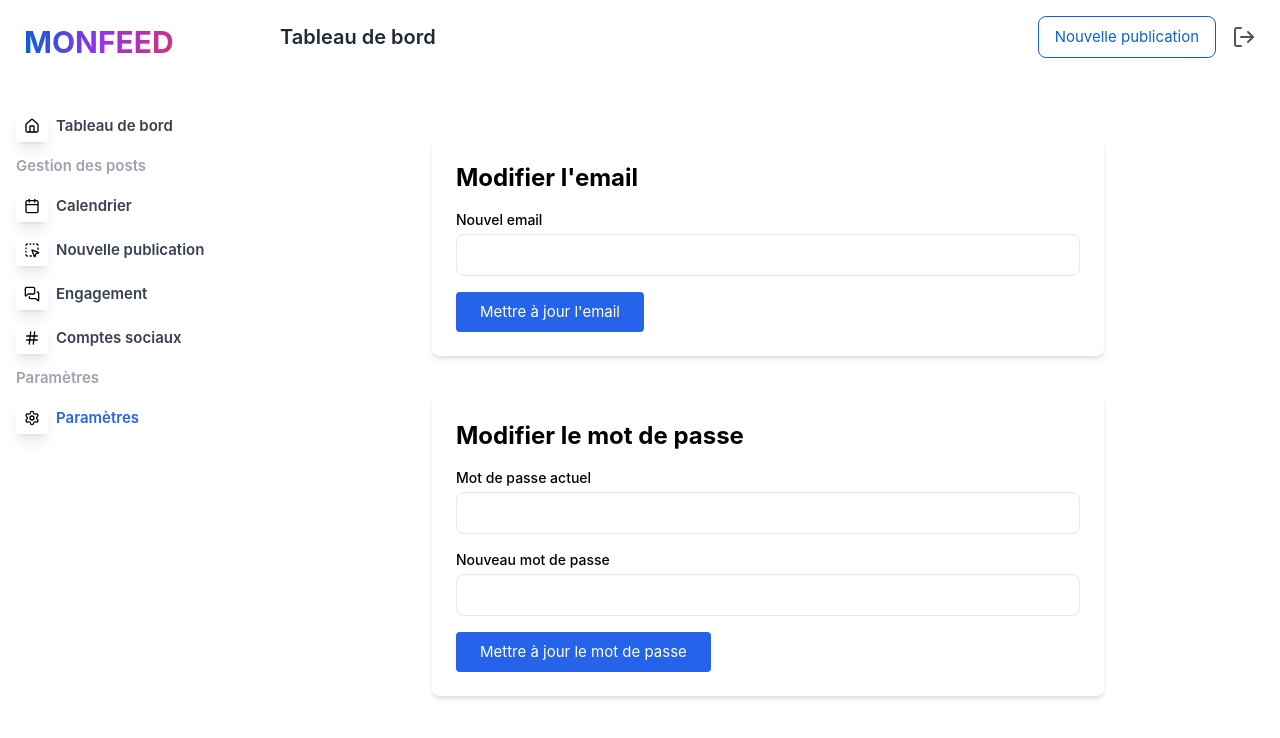
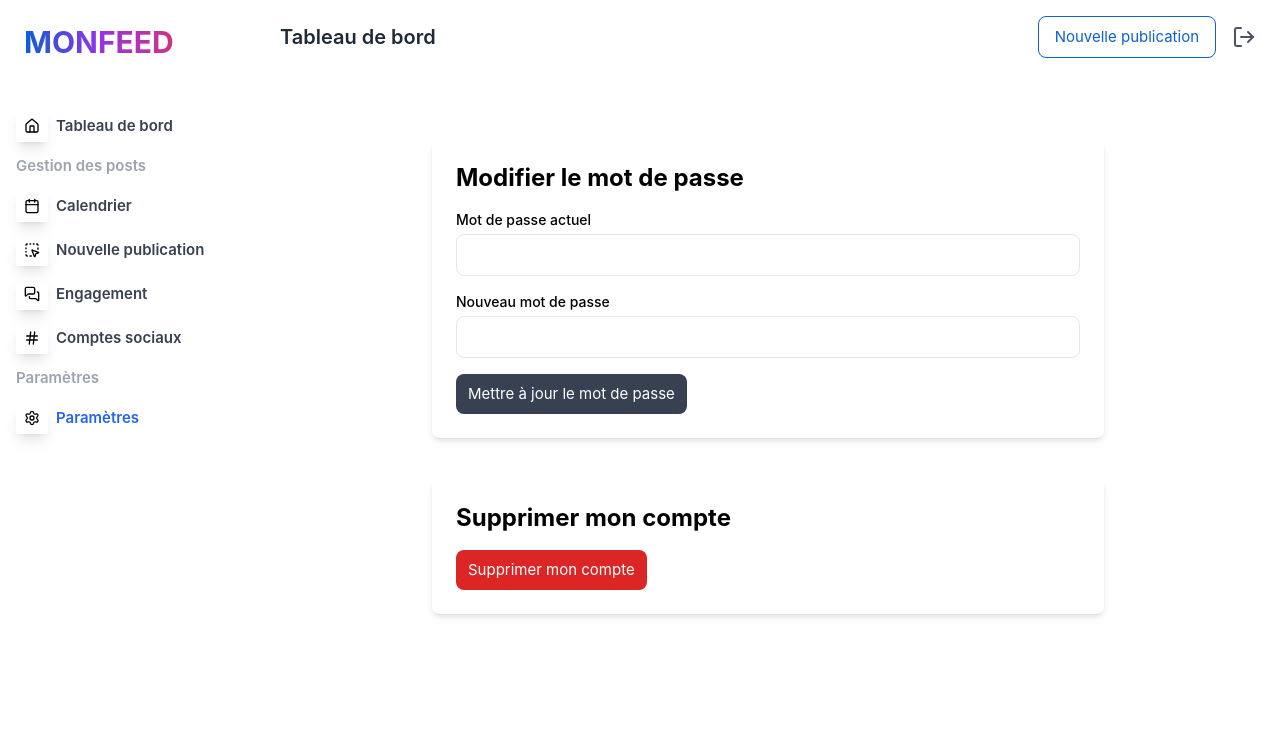
Before and after one commit to mehdidarmiche/monfeed-front, a Vue app in the folder front/: page /dashboard/settings in a window 1280 px wide. Shown: the top 738 px of the page. Built offline with nearby package versions, Linux system fonts and the light colour scheme; sample sign-in values are in the browser's storage.

Commit message:
feat: enhance Calendar and Settings views with improved layout and functionality

```diff
--- a/front/src/views/dashboard/CalendarView.vue
+++ b/front/src/views/dashboard/CalendarView.vue
@@ -1,7 +1,18 @@
 <template>
-  <DashboardLayout />
+  <DashboardLayout>
+    <vue-cal locale="fr" view="month" :views="['week', 'month']">
+      <template #header="{ view, availableViews }">
+        <div v-html="view.title" class="text-center"></div>
+      </template>
+    </vue-cal>
+  </DashboardLayout>
 </template>
 
 <script setup>
 import DashboardLayout from '@/components/dashboard/DashboardLayout.vue'
+import { VueCal, useLocale } from 'vue-cal'
+import 'vue-cal/style'
+import Translations from 'vue-cal/i18n/fr'
+
+useLocale(Translations)
 </script>
--- a/front/src/views/dashboard/SettingsView.vue
+++ b/front/src/views/dashboard/SettingsView.vue
@@ -1,29 +1,7 @@
 <template>
   <DashboardLayout>
     <div class="max-w-2xl mx-auto mt-10 space-y-10">
-      <!-- Modifier email -->
-      <div class="bg-white p-6 rounded-lg shadow-md">
-        <h2 class="text-2xl font-bold mb-4">Modifier l'email</h2>
-        <form @submit.prevent="updateEmail" class="space-y-4">
-          <div>
-            <label class="block text-sm font-medium mb-1">Nouvel email</label>
-            <input
-              type="email"
-              v-model="newEmail"
-              required
-              class="w-full p-2 border rounded-lg focus:ring focus:ring-purple-400"
-            />
-          </div>
-          <button
-            type="submit"
-            class="bg-blue-600 text-white py-2 px-6 rounded hover:bg-blue-700 transition"
-          >
-            Mettre à jour l'email
-          </button>
-        </form>
-      </div>
-
-      <!-- Modifier mot de passe -->
+      <!-- Section mot de passe -->
       <div class="bg-white p-6 rounded-lg shadow-md">
         <h2 class="text-2xl font-bold mb-4">Modifier le mot de passe</h2>
         <form @submit.prevent="updatePassword" class="space-y-4">
@@ -47,9 +25,22 @@
           </div>
           <button
             type="submit"
-            class="bg-blue-600 text-white py-2 px-6 rounded hover:bg-blue-700 transition"
+            class="w-fit px-3 flex bg-gray-700 text-white py-2 rounded-lg hover:bg-purple-700 transition duration-200"
           >
             Mettre à jour le mot de passe
+          </button>
+        </form>
+      </div>
+
+      <!-- Section suppression -->
+      <div class="bg-white p-6 rounded-lg shadow-md">
+        <h2 class="text-2xl font-bold mb-4">Supprimer mon compte</h2>
+        <form @submit.prevent="deleteAccount" class="space-y-4">
+          <button
+            type="submit"
+            class="w-fit px-3 flex bg-red-600 text-white py-2 rounded-lg hover:bg-red-700 transition duration-200"
+          >
+            Supprimer mon compte
           </button>
         </form>
       </div>
@@ -59,36 +50,12 @@
 
 <script setup>
 import { ref } from 'vue'
+import { useRouter } from 'vue-router'
 import DashboardLayout from '@/components/dashboard/DashboardLayout.vue'
 
-const newEmail = ref('')
 const currentPassword = ref('')
 const newPassword = ref('')
-
-const updateEmail = async () => {
-  const jwt = localStorage.getItem('jwt')
-
-  try {
-    const res = await fetch('http://localhost:1337/api/users/me', {
-      method: 'PUT',
-      headers: {
-        'Content-Type': 'application/json',
-        Authorization: `Bearer ${jwt}`
-      },
-      body: JSON.stringify({ email: newEmail.value })
-    })
-
-    if (res.ok) {
-      alert('Email mis à jour ✅')
-      newEmail.value = ''
-    } else {
-      alert("Erreur lors de la mise à jour de l'email ❌")
-    }
-  } catch (error) {
-    console.error(error)
-    alert('Erreur serveur.')
-  }
-}
+const router = useRouter()
 
 const updatePassword = async () => {
   const jwt = localStorage.getItem('jwt')
@@ -119,4 +86,31 @@ const updatePassword = async () => {
     alert('Erreur serveur.')
   }
 }
+
+const deleteAccount = async () => {
+  const confirmDelete = confirm('Es-tu sûr de vouloir supprimer ton compte ? Cette action est irréversible.')
+  if (!confirmDelete) return
+
+  const jwt = localStorage.getItem('jwt')
+
+  try {
+    const res = await fetch('http://localhost:1337/api/me', {
+      method: 'DELETE',
+      headers: {
+        Authorization: `Bearer ${jwt}`
+      }
+    })
+
+    if (res.ok) {
+      alert('Compte supprimé ✅')
+      localStorage.removeItem('jwt')
+      router.push('/login')
+    } else {
+      alert('Erreur lors de la suppression du compte ❌')
+    }
+  } catch (error) {
+    console.error(error)
+    alert('Erreur serveur.')
+  }
+}
 </script>
```
Also changed, not shown: 2 other files (tests, documents, lock files or other folders).
